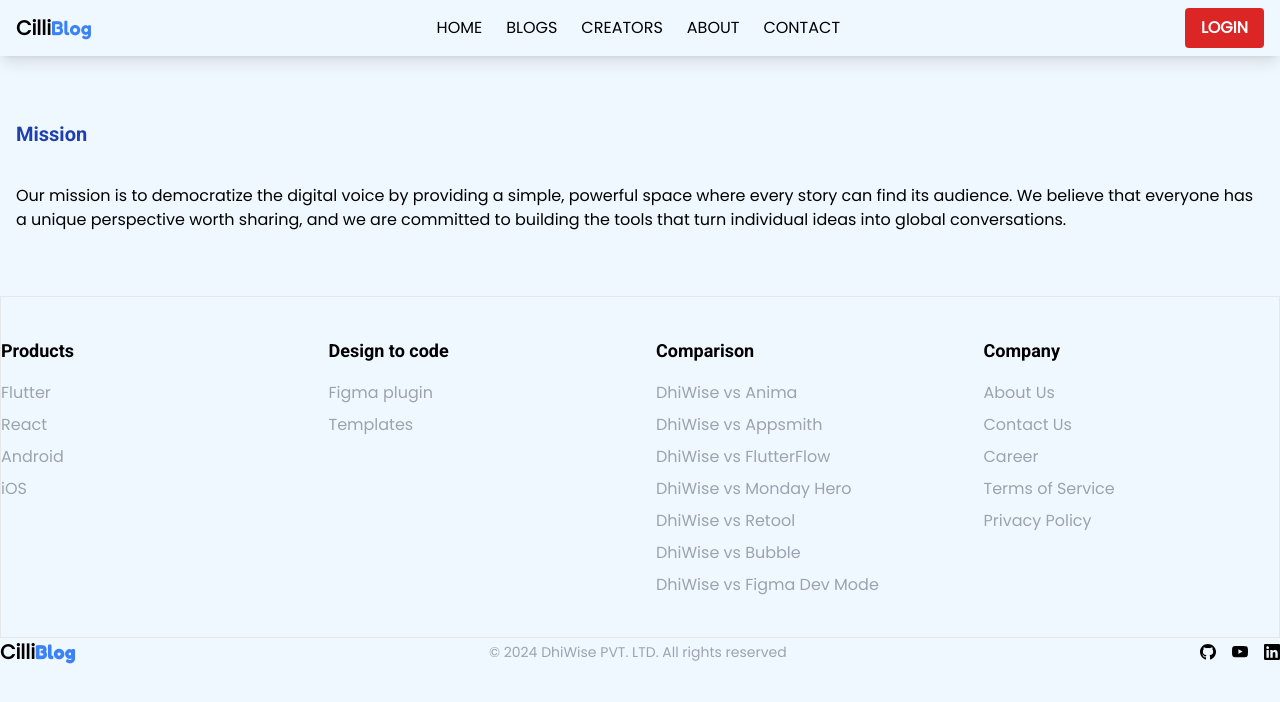
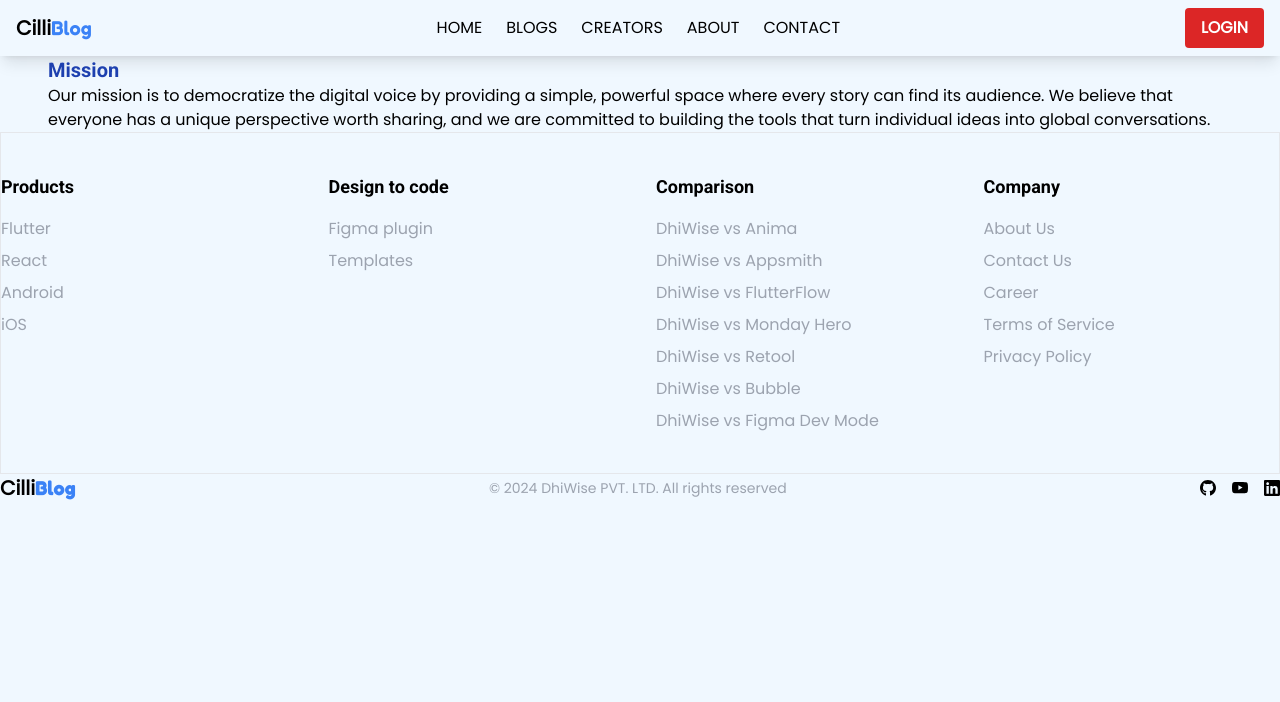
Before and after one commit to KARAN-2209/blog-app, a React (Vite) app in the folder frontend/: page /about in a window 1280 px wide. Shown: the top 702 px of the page. Built offline with nearby package versions, Linux system fonts and the light colour scheme; no server answers.

Commit message:
Update About.jsx

```diff
--- a/frontend/src/pages/About.jsx
+++ b/frontend/src/pages/About.jsx
@@ -2,7 +2,7 @@
 
 function About() {
   return (
-    <div className="container mx-auto my-12 p-4 space-y-9">
+    <div style={{ paddingLeft: "3rem", paddingRight: "3rem" }}>
       <h2 className="font-semibold text-blue-800 text-xl">
         Mission
       </h2>
```
